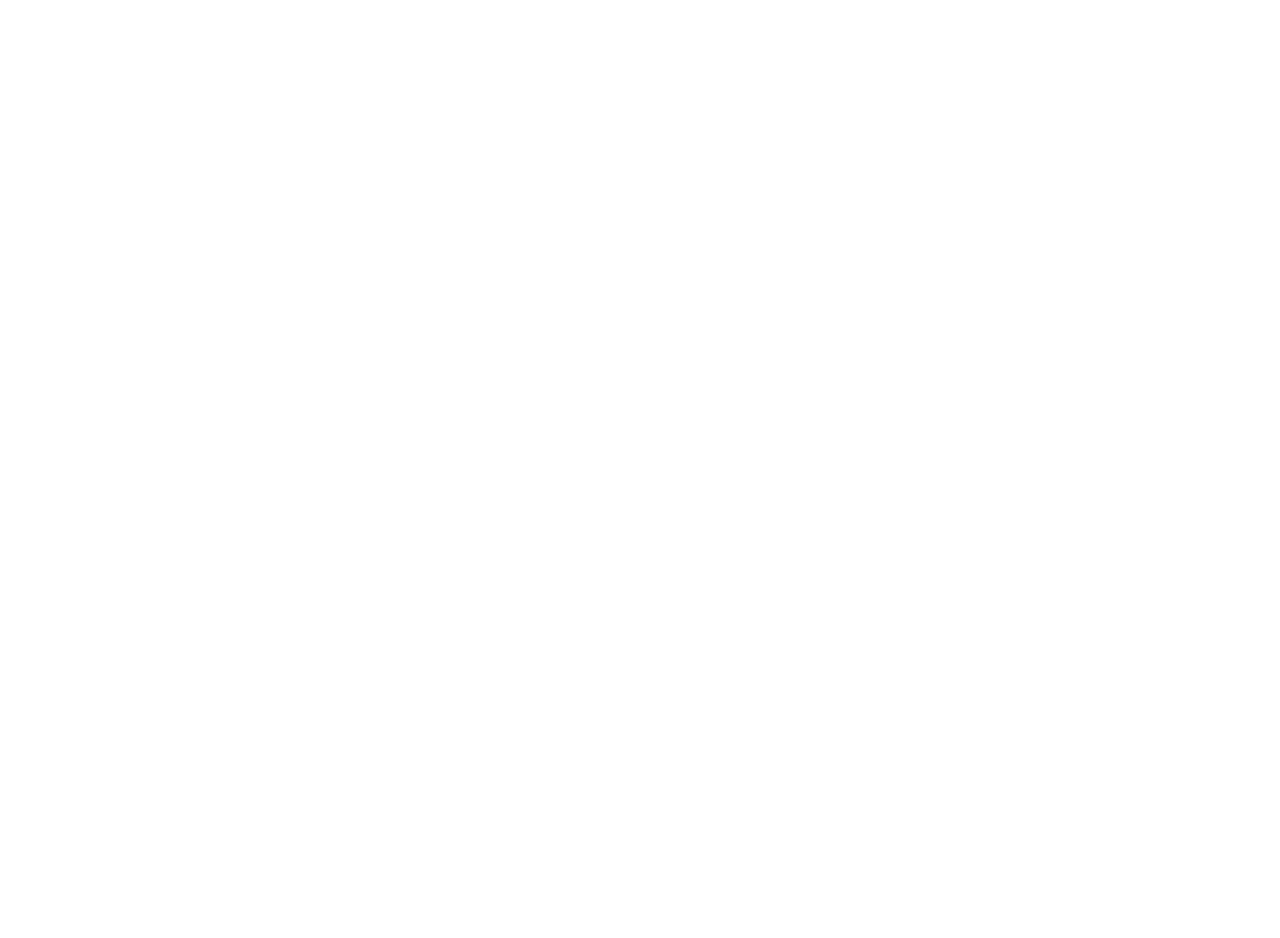
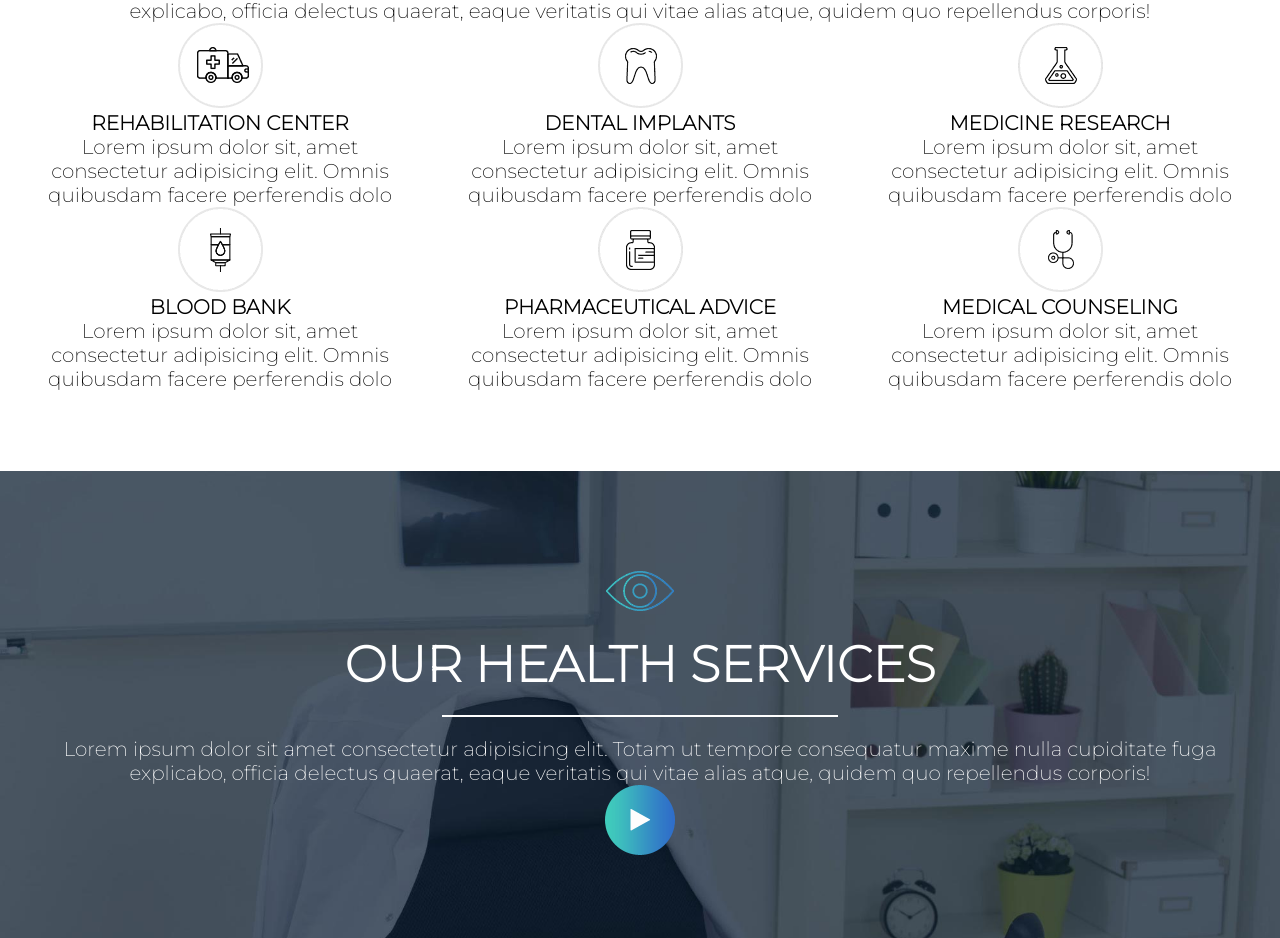
Before and after one commit to T30G10v4/proj-html-vuejs, a Vue app: page / in a window 1280 px wide. Shown: the part 2709-3647 px from the top of the page. Before the commit the page ends 2418 px from the top, so only its background shows below. Built offline with nearby package versions, Linux system fonts and the light colour scheme.

Commit message:
section tour - end

```diff
--- a/src/App.vue
+++ b/src/App.vue
@@ -3,6 +3,8 @@
 import AppJumbotron from "./components/AppJumbotron.vue";
 import AppWelcome from "./components/AppWelcome.vue";
 import AppMeet from "./components/AppMeet.vue";
+import AppServices from "./components/AppServices.vue";
+import AppTour from "./components/AppTour.vue";
 
 export default {
 
@@ -10,7 +12,9 @@
 
     AppJumbotron,
     AppWelcome,
-    AppMeet
+    AppMeet,
+    AppServices,
+    AppTour
 
   }
 
@@ -23,6 +27,8 @@
   <AppJumbotron />
   <AppWelcome />
   <AppMeet />
+  <AppServices />
+  <AppTour />
 
 </template>
 
--- a/src/components/AppMeet.vue
+++ b/src/components/AppMeet.vue
@@ -16,7 +16,7 @@
 
             <div class="logo-img text-align-center"><img src="../assets/images/icon-5.png" alt=""></div>
 
-            <h2 class="font-size-50 text-align-center">MEET OUR DOCTORS</h2>
+            <h2 class="underline center-primary font-size-50 text-align-center">MEET OUR DOCTORS</h2>
 
             <p class="font-size-20 text-align-center">Lorem ipsum dolor sit amet consectetur adipisicing elit. Totam ut tempore consequatur maxime nulla cupiditate fuga explicabo, officia delectus quaerat, eaque veritatis qui vitae alias atque, quidem quo repellendus corporis!</p>
 
@@ -27,7 +27,7 @@
                         <h3 class="font-size-20">JON SNOW</h3>
                         <h4 class="font-size-20">Anestestheologist</h4>
                         <p class="font-size-20">Lorem ipsum dolor sit, amet consectetur adipisicing elit. Omnis quibusdam facere perferendis doloremque? Omnis aliquid recusandae illum, praesentium doloremque ad dolore quidem est obcaecati, magni maiores, laudantium voluptatum voluptate nostrum!</p>
-                        <i class="fa-brands fa-facebook-f"></i><i class="fa-brands fa-twitter"></i><i class="fa-brands fa-instagram"></i>
+                        <i class="social fa-brands fa-facebook-f"></i><i class="social fa-brands fa-twitter"></i><i class="social fa-brands fa-instagram"></i>
                     </div>
                 </div>
                 <div class="card col-30">
@@ -36,7 +36,7 @@
                         <h3 class="font-size-20">TONY STARK</h3>
                         <h4 class="font-size-20">Anestestheologist</h4>
                         <p class="font-size-20">Lorem ipsum dolor sit, amet consectetur adipisicing elit. Omnis quibusdam facere perferendis doloremque? Omnis aliquid recusandae illum, praesentium doloremque ad dolore quidem est obcaecati, magni maiores, laudantium voluptatum voluptate nostrum!</p>
-                        <i class="fa-brands fa-facebook-f"></i><i class="fa-brands fa-twitter"></i><i class="fa-brands fa-instagram"></i>
+                        <i class="social fa-brands fa-facebook-f"></i><i class="social fa-brands fa-twitter"></i><i class="social fa-brands fa-instagram"></i>
                     </div>
                 </div>
                 <div class="card col-30">
@@ -45,7 +45,7 @@
                         <h3 class="font-size-20">ARYA STARK</h3>
                         <h4 class="font-size-20">Anestestheologist</h4>
                         <p class="font-size-20">Lorem ipsum dolor sit, amet consectetur adipisicing elit. Omnis quibusdam facere perferendis doloremque? Omnis aliquid recusandae illum, praesentium doloremque ad dolore quidem est obcaecati, magni maiores, laudantium voluptatum voluptate nostrum!</p>
-                        <i class="fa-brands fa-facebook-f"></i><i class="fa-brands fa-twitter"></i><i class="fa-brands fa-instagram"></i>
+                        <i class="social fa-brands fa-facebook-f"></i><i class="social fa-brands fa-twitter"></i><i class="social fa-brands fa-instagram"></i>
                     </div>
                 </div>
             </div>
@@ -62,6 +62,7 @@
 
 @use "../styles/partials/variables" as *;
 
+
 #meet {
 
     background-color: $backgroundColorSecondary;
@@ -73,52 +74,13 @@
 
     }
 
-    h2::after {
 
-        content: "";
-        display: block;
-        margin: 2rem auto;
-        width: 33%;
-        background-color: $textPrimary;
-        height: 2px;
-
-    }
 
     .card {
 
         background-color: $backgroundColorPrimary;
 
-        i {
 
-            font-size: 2rem;
-            text-align: center;
-            line-height: 30px;
-            color: white;
-            width: 30px;
-            height: 30px;
-            border-radius: 4px;
-            margin-right: 1rem;
-
-        }
-
-
-        .fa-facebook-f {
-
-            background-color: $fbColor;
-
-        }
-
-        .fa-twitter {
-
-            background-color: $twColor;
-
-        }
-
-        .fa-instagram {
-
-            background-color: $igColor;
-
-        }
 
     }
 
--- /dev/null
+++ b/src/components/AppServices.vue
@@ -0,0 +1,97 @@
+<script>
+
+export default {
+
+    name: "AppServices"
+
+}
+
+</script>
+
+<template>
+
+    <section id="services">
+
+        <div class="container-xl ">
+
+            <div class="logo-img text-align-center"><img src="../assets/images/icon-6.png" alt=""></div>
+
+            <h2 class="underline center-primary font-size-50 ">OUR HEALTH SERVICES</h2>
+
+            <p class="font-size-20 ">Lorem ipsum dolor sit amet consectetur adipisicing elit. Totam ut tempore consequatur maxime nulla cupiditate fuga explicabo, officia delectus quaerat, eaque veritatis qui vitae alias atque, quidem quo repellendus corporis!</p>
+
+            <div class="cards flex-row-spc-btwn-center flex-wrap">
+                <div class="card col-30">
+                    <img src="../assets/images/icon-14.png" alt="">
+
+                    <h3 class="font-size-20">REHABILITATION CENTER</h3>
+
+                    <p class="font-size-20">Lorem ipsum dolor sit, amet consectetur adipisicing elit. Omnis quibusdam facere perferendis dolo</p>
+
+
+                </div>
+                <div class="card col-30">
+                    <img src="../assets/images/icon-15.png" alt="">
+
+                    <h3 class="font-size-20">DENTAL IMPLANTS</h3>
+
+                    <p class="font-size-20">Lorem ipsum dolor sit, amet consectetur adipisicing elit. Omnis quibusdam facere perferendis dolo</p>
+
+
+                </div>
+                <div class="card col-30">
+                    <img src="../assets/images/icon-16.png" alt="">
+
+                    <h3 class="font-size-20">MEDICINE RESEARCH</h3>
+
+                    <p class="font-size-20">Lorem ipsum dolor sit, amet consectetur adipisicing elit. Omnis quibusdam facere perferendis dolo</p>
+
+
+                </div>
+                <div class="card col-30">
+                    <img src="../assets/images/icon-11.png" alt="">
+
+                    <h3 class="font-size-20">BLOOD BANK</h3>
+
+                    <p class="font-size-20">Lorem ipsum dolor sit, amet consectetur adipisicing elit. Omnis quibusdam facere perferendis dolo</p>
+
+
+                </div>
+                <div class="card col-30">
+                    <img src="../assets/images/icon-12.png" alt="">
+
+                    <h3 class="font-size-20">PHARMACEUTICAL ADVICE</h3>
+
+                    <p class="font-size-20">Lorem ipsum dolor sit, amet consectetur adipisicing elit. Omnis quibusdam facere perferendis dolo</p>
+
+
+                </div>
+                <div class="card col-30">
+                    <img src="../assets/images/icon-13.png" alt="">
+
+                    <h3 class="font-size-20">MEDICAL COUNSELING</h3>
+
+                    <p class="font-size-20">Lorem ipsum dolor sit, amet consectetur adipisicing elit. Omnis quibusdam facere perferendis dolo</p>
+
+
+                </div>
+            </div>
+
+        </div>
+
+    </section>
+
+</template>
+
+<style lang="scss" scoped>
+
+@use "../styles/partials/variables" as *;
+
+
+* {
+
+    text-align: center;
+
+}
+
+</style>
--- /dev/null
+++ b/src/components/AppTour.vue
@@ -0,0 +1,49 @@
+<script>
+
+export default {
+
+    name: "AppTour"
+
+}
+
+</script>
+
+<template>
+
+    <section id="tour">
+
+        <div class="container-xl ">
+
+            <img src="../assets/images/icon-7.png" alt="">
+            <h2 class="underline center-white font-size-50 ">OUR HEALTH SERVICES</h2>
+             <p class="font-size-20 ">Lorem ipsum dolor sit amet consectetur adipisicing elit. Totam ut tempore consequatur maxime nulla cupiditate fuga explicabo, officia delectus quaerat, eaque veritatis qui vitae alias atque, quidem quo repellendus corporis!</p>
+             <a href="#"><img src="../assets/images/play-icon.png" alt=""></a>
+
+        </div>
+
+    </section>
+
+</template>
+
+<style lang="scss" scoped>
+
+@use "../styles/partials/variables" as *;
+
+
+* {
+
+    text-align: center;
+    color: $textSecondary;
+
+}
+
+
+#tour {
+
+    background-image: url("../assets/images/paralax-bg-tour-facilities.jpg");
+    background-position: top;
+    background-repeat: no-repeat;
+    background-size: cover;
+
+}
+</style>
--- a/src/styles/general.scss
+++ b/src/styles/general.scss
@@ -31,3 +31,66 @@
     padding: 8rem 0;
 
 }
+
+
+.social {
+
+    font-size: 2rem;
+    text-align: center;
+    line-height: 30px;
+    color: white;
+    width: 30px;
+    height: 30px;
+    border-radius: 4px;
+    margin-right: 1rem;
+
+    &.fa-facebook-f {
+
+        background-color: $fbColor;
+
+    }
+
+    &.fa-twitter {
+
+        background-color: $twColor;
+
+    }
+
+    &.fa-instagram {
+
+        background-color: $igColor;
+
+    }
+
+}
+
+
+.underline {
+
+
+    &::after {
+
+        content: "";
+        display: block;
+        height: 2px;
+
+    }
+
+
+    &.center-primary::after {
+
+        margin: 2rem auto;
+        width: 33%;
+        background-color: $textPrimary;
+
+    }
+
+
+    &.center-white::after {
+
+        margin: 2rem auto;
+        width: 33%;
+        background-color: $textSecondary;
+
+    }
+}
```
